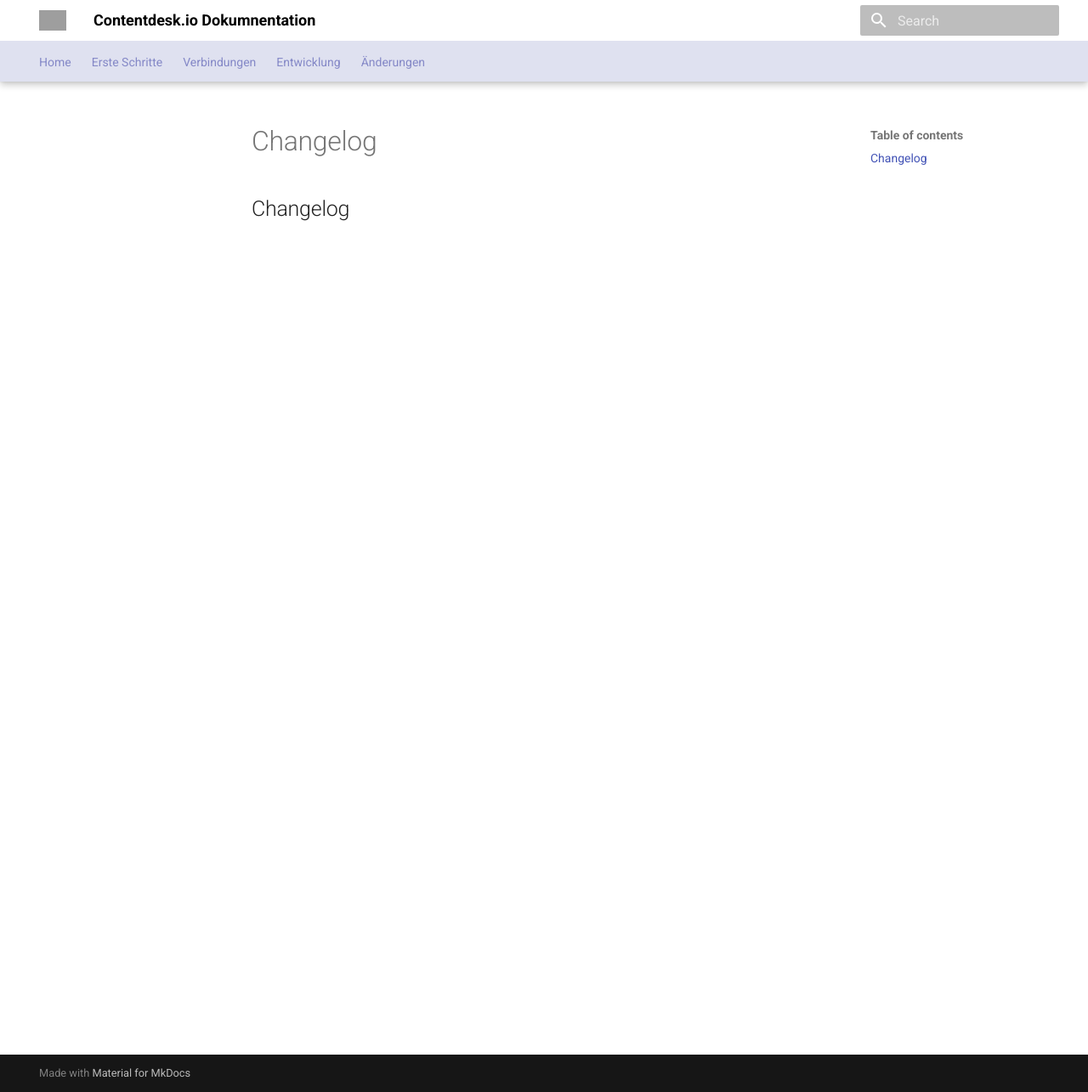
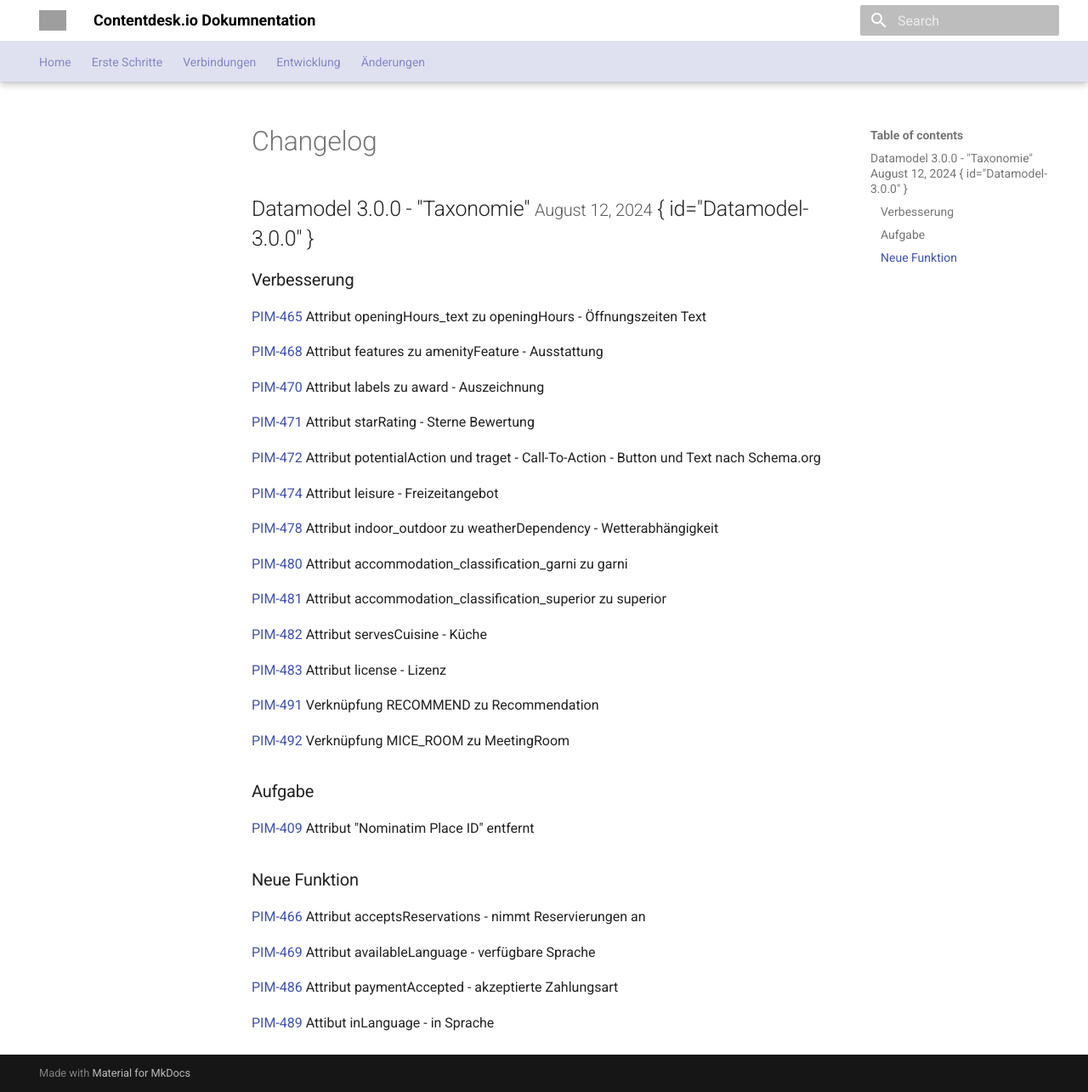
Before and after one commit to tsolenthaler/docs.contentdesk.io, an MkDocs documentation site: the page built from docs/changelog/index.md, in a window 1280 px wide and 1285 px high. Shown: the whole window at 85% size. Built offline with MkDocs 1.6.1 and Material for MkDocs 9.7.7, drawn with Linux system fonts in a browser that asks for light colours; grey boxes are pictures that could not be loaded.

Commit message:
Update documentation layout and navigation

```diff
--- a/docs/changelog.md
+++ /dev/null
@@ -1 +0,0 @@
-## Changelog
--- /dev/null
+++ b/docs/changelog/index.md
@@ -0,0 +1,45 @@
+# Changelog
+
+## Datamodel 3.0.0 - "Taxonomie" <small>August 12, 2024</small> { id="Datamodel-3.0.0" }
+
+### Verbesserung
+
+[PIM-465](https://tourismus.atlassian.net/browse/PIM-465) Attribut openingHours\_text zu openingHours - Öffnungszeiten Text
+
+[PIM-468](https://tourismus.atlassian.net/browse/PIM-468) Attribut features zu amenityFeature - Ausstattung
+
+[PIM-470](https://tourismus.atlassian.net/browse/PIM-470) Attribut labels zu award - Auszeichnung
+
+[PIM-471](https://tourismus.atlassian.net/browse/PIM-471) Attribut starRating - Sterne Bewertung
+
+[PIM-472](https://tourismus.atlassian.net/browse/PIM-472) Attribut potentialAction und traget - Call-To-Action - Button und Text nach Schema.org
+
+[PIM-474](https://tourismus.atlassian.net/browse/PIM-474) Attribut leisure - Freizeitangebot
+
+[PIM-478](https://tourismus.atlassian.net/browse/PIM-478) Attribut indoor\_outdoor zu weatherDependency - Wetterabhängigkeit
+
+[PIM-480](https://tourismus.atlassian.net/browse/PIM-480) Attribut accommodation\_classification\_garni zu garni
+
+[PIM-481](https://tourismus.atlassian.net/browse/PIM-481) Attribut accommodation\_classification\_superior zu superior
+
+[PIM-482](https://tourismus.atlassian.net/browse/PIM-482) Attribut servesCuisine - Küche
+
+[PIM-483](https://tourismus.atlassian.net/browse/PIM-483) Attribut license - Lizenz
+
+[PIM-491](https://tourismus.atlassian.net/browse/PIM-491) Verknüpfung RECOMMEND zu Recommendation
+
+[PIM-492](https://tourismus.atlassian.net/browse/PIM-492) Verknüpfung MICE\_ROOM zu MeetingRoom
+
+### Aufgabe
+
+[PIM-409](https://tourismus.atlassian.net/browse/PIM-409) Attribut "Nominatim Place ID" entfernt
+
+### Neue Funktion
+
+[PIM-466](https://tourismus.atlassian.net/browse/PIM-466) Attribut acceptsReservations - nimmt Reservierungen an
+
+[PIM-469](https://tourismus.atlassian.net/browse/PIM-469) Attribut availableLanguage - verfügbare Sprache
+
+[PIM-486](https://tourismus.atlassian.net/browse/PIM-486) Attribut paymentAccepted - akzeptierte Zahlungsart
+
+[PIM-489](https://tourismus.atlassian.net/browse/PIM-489) Attibut inLanguage - in Sprache
--- a/mkdocs.yml
+++ b/mkdocs.yml
@@ -22,4 +22,4 @@ nav:
   - Erste Schritte: getting-started.md
   - Verbindungen: connect/index.md
   - Entwicklung: dev/index.md
-  - Änderungen: changelog,md
+  - Änderungen: changelog/changelog.md
```
